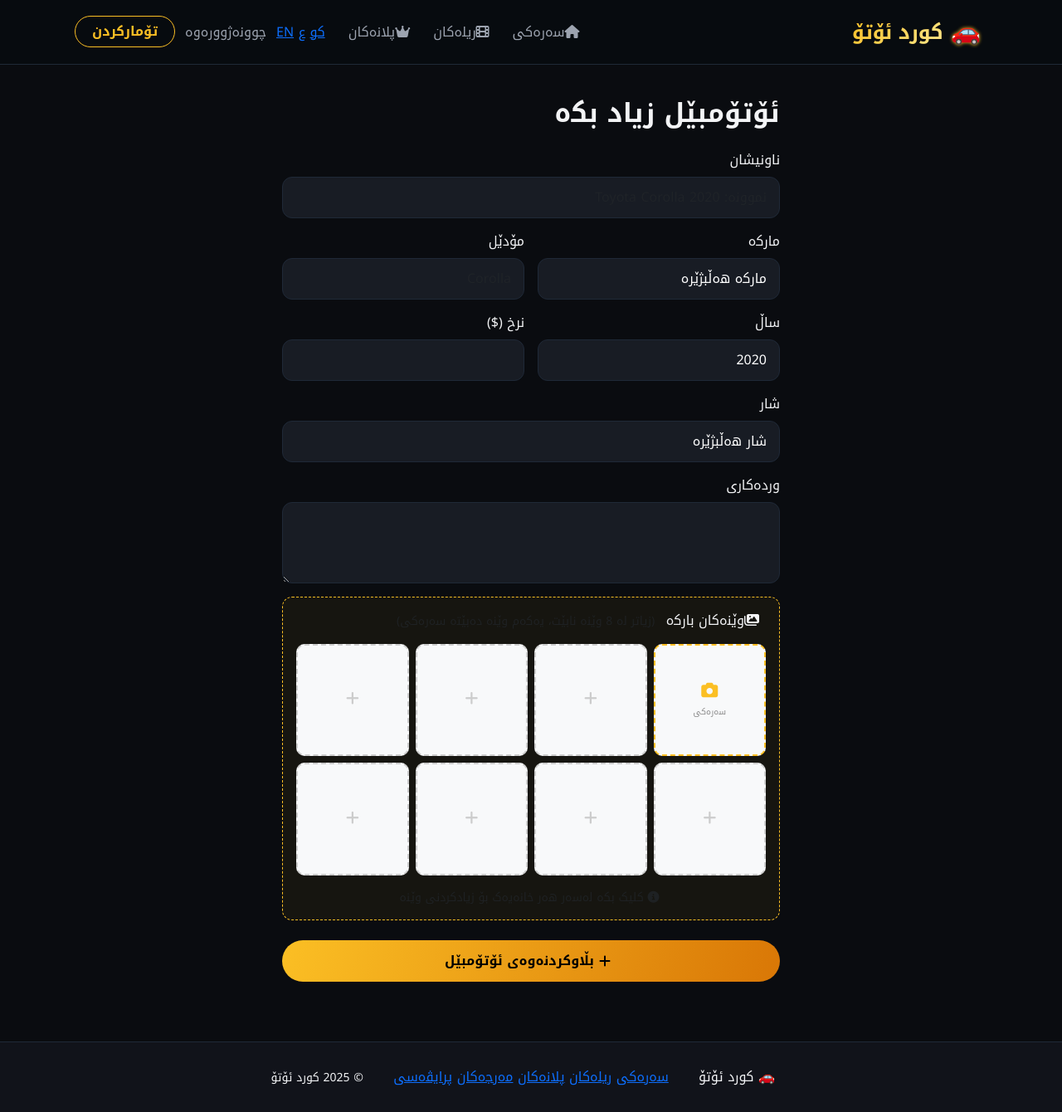
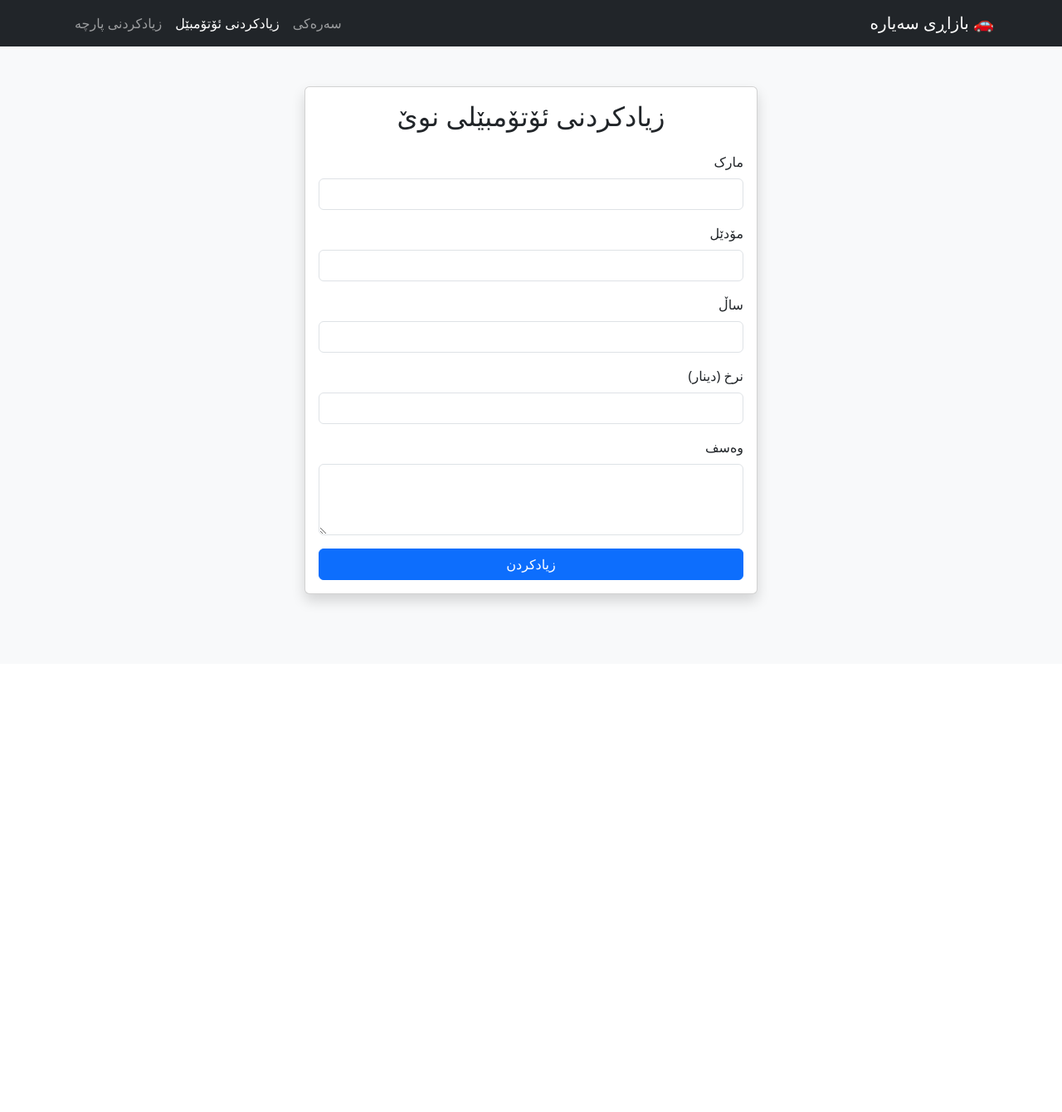
Before and after one commit to muhammadt90900-ux/Cars, a Flask app: template templates/add_vehicle.html in a window 1280 px wide. Shown: the whole page at 83% size. After the commit the page ends 732 px from the top, so only its background shows below. Run offline with Flask 3, Linux system fonts and the light colour scheme; the template is opened without the code that fills it, so the values that code supplies are empty; some libraries are stand-ins or nearby versions.

Commit message:
Refactor add_vehicle.html with new layout and styles

```diff
--- a/templates/add_vehicle.html
+++ b/templates/add_vehicle.html
@@ -1,193 +1,69 @@
-{% extends "base.html" %}
-{% block content %}
-<div class="container py-4">
-    <div class="auth-card mx-auto" style="max-width:600px;">
-        <h2 class="mb-4" style="font-weight:800;">ئۆتۆمبێل زیاد بکە</h2>
-        <form method="POST" enctype="multipart/form-data" id="vehicleForm">
-            <input type="hidden" name="csrf_token" value="{{ csrf_token() }}">
+<!DOCTYPE html>
+<html lang="ku" dir="rtl">
+<head>
+    <meta charset="UTF-8">
+    <meta name="viewport" content="width=device-width, initial-scale=1.0">
+    <title>زیادکردنی ئۆتۆمبێل - بازاڕی سەیارە</title>
+    <link href="https://cdn.jsdelivr.net/npm/bootstrap@5.3.0/dist/css/bootstrap.rtl.min.css" rel="stylesheet">
+    <style>
+        body { background-color: #f8f9fa; }
+    </style>
+</head>
+<body>
 
-            <div class="mb-3">
-                <label class="form-label ka-label">ناونیشان</label>
-                <input type="text" name="title" class="form-control ka-input" required placeholder="نموونە: Toyota Corolla 2020">
+    <!-- ناڤبار -->
+    <nav class="navbar navbar-expand-lg navbar-dark bg-dark">
+        <div class="container">
+            <a class="navbar-brand" href="/">🚗 بازاڕی سەیارە</a>
+            <button class="navbar-toggler" type="button" data-bs-toggle="collapse" data-bs-target="#navbarNav">
+                <span class="navbar-toggler-icon"></span>
+            </button>
+            <div class="collapse navbar-collapse" id="navbarNav">
+                <ul class="navbar-nav ms-auto">
+                    <li class="nav-item"><a class="nav-link" href="/">سەرەکی</a></li>
+                    <li class="nav-item"><a class="nav-link active" href="/add_vehicle">زیادکردنی ئۆتۆمبێل</a></li>
+                    <li class="nav-item"><a class="nav-link" href="/add_part">زیادکردنی پارچە</a></li>
+                </ul>
             </div>
+        </div>
+    </nav>
 
-            <div class="row g-3 mb-3">
-                <div class="col-6">
-                    <label class="form-label ka-label">مارکە</label>
-                    <select name="brand" class="form-select ka-input" required>
-                        <option value="">مارکە هەڵبژێرە</option>
-                        {% for b in brands %}
-                        <option value="{{ b }}">{{ b }}</option>
-                        {% endfor %}
-                    </select>
-                </div>
-                <div class="col-6">
-                    <label class="form-label ka-label">مۆدێل</label>
-                    <input type="text" name="model" class="form-control ka-input" placeholder="Corolla">
+    <!-- فۆڕم -->
+    <div class="container mt-5">
+        <div class="row justify-content-center">
+            <div class="col-md-6">
+                <div class="card shadow">
+                    <div class="card-body">
+                        <h2 class="card-title text-center mb-4">زیادکردنی ئۆتۆمبێلی نوێ</h2>
+                        <form method="POST" action="/add_vehicle">
+                            <div class="mb-3">
+                                <label for="brand" class="form-label">مارک</label>
+                                <input type="text" class="form-control" id="brand" name="brand" required>
+                            </div>
+                            <div class="mb-3">
+                                <label for="model" class="form-label">مۆدێل</label>
+                                <input type="text" class="form-control" id="model" name="model" required>
+                            </div>
+                            <div class="mb-3">
+                                <label for="year" class="form-label">ساڵ</label>
+                                <input type="number" class="form-control" id="year" name="year" required>
+                            </div>
+                            <div class="mb-3">
+                                <label for="price" class="form-label">نرخ (دینار)</label>
+                                <input type="number" step="0.01" class="form-control" id="price" name="price" required>
+                            </div>
+                            <div class="mb-3">
+                                <label for="description" class="form-label">وەسف</label>
+                                <textarea class="form-control" id="description" name="description" rows="3"></textarea>
+                            </div>
+                            <button type="submit" class="btn btn-primary w-100">زیادکردن</button>
+                        </form>
+                    </div>
                 </div>
             </div>
+        </div>
+    </div>
 
-            <div class="row g-3 mb-3">
-                <div class="col-6">
-                    <label class="form-label ka-label">ساڵ</label>
-                    <input type="number" name="year" class="form-control ka-input" value="2020">
-                </div>
-                <div class="col-6">
-                    <label class="form-label ka-label">نرخ ($)</label>
-                    <input type="number" name="price" class="form-control ka-input" required>
-                </div>
-            </div>
-
-            <div class="mb-3">
-                <label class="form-label ka-label">شار</label>
-                <select name="city" class="form-select ka-input">
-                    <option value="">شار هەڵبژێرە</option>
-                    {% for c in cities %}
-                    <option value="{{ c }}">{{ c }}</option>
-                    {% endfor %}
-                </select>
-            </div>
-
-            <div class="mb-3">
-                <label class="form-label ka-label">وردەکاری</label>
-                <textarea name="description" class="form-control ka-input" rows="3"></textarea>
-            </div>
-
-            <!-- بەشی وێنەکان -->
-            <div class="mb-4 p-3" style="background: rgba(251,191,36,0.05); border: 1px dashed var(--gold); border-radius: 12px;">
-                <label class="form-label ka-label mb-3">
-                    <i class="fas fa-images me-2"></i>وێنەکان بارکە
-                    <small class="text-muted me-2">(زیاتر لە 8 وێنە نابێت، یەکەم وێنە دەبێتە سەرەکی)</small>
-                </label>
-
-                <!-- گرید 4x2 بۆ 8 وێنە -->
-                <div class="row g-2 mb-3" id="imageGrid">
-                    {% for i in range(8) %}
-                    <div class="col-3">
-                        <div class="image-slot" id="slot-{{ i }}" onclick="triggerUpload({{ i }})"
-                             style="aspect-ratio:1; border: 2px dashed #ccc; border-radius:10px; cursor:pointer;
-                                    display:flex; align-items:center; justify-content:center;
-                                    background:#f8f9fa; overflow:hidden; position:relative;">
-                            <div class="slot-placeholder" id="placeholder-{{ i }}">
-                                {% if i == 0 %}
-                                <div style="text-align:center;">
-                                    <i class="fas fa-camera" style="font-size:20px; color:var(--gold);"></i>
-                                    <div style="font-size:10px; color:#888; margin-top:4px;">سەرەکی</div>
-                                </div>
-                                {% else %}
-                                <i class="fas fa-plus" style="font-size:18px; color:#ccc;"></i>
-                                {% endif %}
-                            </div>
-                            <img id="preview-{{ i }}" src="" alt=""
-                                 style="display:none; width:100%; height:100%; object-fit:cover; border-radius:8px;">
-                            <button type="button" id="remove-{{ i }}"
-                                    onclick="removeImage(event, {{ i }})"
-                                    style="display:none; position:absolute; top:4px; right:4px;
-                                           background:rgba(255,0,0,0.8); color:white; border:none;
-                                           border-radius:50%; width:20px; height:20px; font-size:12px;
-                                           cursor:pointer; z-index:10;">×</button>
-                        </div>
-                    </div>
-                    {% endfor %}
-                </div>
-
-                <!-- input فایل مخفی -->
-                <input type="file" name="image_files" id="fileInput" accept="image/*" multiple
-                       style="display:none;" onchange="handleFiles(this.files)">
-
-                <small class="text-muted d-block text-center">
-                    <i class="fas fa-info-circle me-1"></i>
-                    کلیک بکە لەسەر هەر خانەیەک بۆ زیادکردنی وێنە
-                </small>
-            </div>
-
-            <button type="submit" class="btn-ka-primary w-100 justify-content-center" style="padding:13px;">
-                <i class="fas fa-plus me-2"></i>بڵاوکردنەوەی ئۆتۆمبێل
-            </button>
-        </form>
-    </div>
-</div>
-
-<style>
-.image-slot:hover {
-    border-color: var(--gold) !important;
-    background: rgba(251,191,36,0.05) !important;
-}
-#slot-0 {
-    border-color: var(--gold) !important;
-}
-</style>
-
-<script>
-let selectedFiles = [];
-let currentSlot = 0;
-
-function triggerUpload(slotIndex) {
-    currentSlot = slotIndex;
-    document.getElementById('fileInput').click();
-}
-
-function handleFiles(files) {
-    Array.from(files).forEach(file => {
-        if (selectedFiles.length >= 8) return;
-
-        // بدۆزە خانەی خاوێن
-        let emptySlot = -1;
-        for (let i = 0; i < 8; i++) {
-            if (!selectedFiles[i]) {
-                emptySlot = i;
-                break;
-            }
-        }
-        if (emptySlot === -1) return;
-
-        selectedFiles[emptySlot] = file;
-
-        const reader = new FileReader();
-        reader.onload = function(e) {
-            document.getElementById('preview-' + emptySlot).src = e.target.result;
-            document.getElementById('preview-' + emptySlot).style.display = 'block';
-            document.getElementById('placeholder-' + emptySlot).style.display = 'none';
-            document.getElementById('remove-' + emptySlot).style.display = 'block';
-            document.getElementById('slot-' + emptySlot).style.borderStyle = 'solid';
-            document.getElementById('slot-' + emptySlot).style.borderColor = 'var(--gold)';
-        };
-        reader.readAsDataURL(file);
-    });
-
-    updateFileInput();
-}
-
-function removeImage(event, slotIndex) {
-    event.stopPropagation();
-    selectedFiles[slotIndex] = null;
-    document.getElementById('preview-' + slotIndex).style.display = 'none';
-    document.getElementById('preview-' + slotIndex).src = '';
-    document.getElementById('placeholder-' + slotIndex).style.display = 'flex';
-    document.getElementById('remove-' + slotIndex).style.display = 'none';
-    document.getElementById('slot-' + slotIndex).style.borderStyle = 'dashed';
-    if (slotIndex !== 0) {
-        document.getElementById('slot-' + slotIndex).style.borderColor = '#ccc';
-    }
-    updateFileInput();
-}
-
-function updateFileInput() {
-    const dt = new DataTransfer();
-    selectedFiles.forEach(file => {
-        if (file) dt.items.add(file);
-    });
-    document.getElementById('fileInput').files = dt.files;
-}
-
-// چێکردنی فۆرم بەپێی ئەوەی وێنەی هەیە
-document.getElementById('vehicleForm').addEventListener('submit', function(e) {
-    const hasImage = selectedFiles.some(f => f !== null && f !== undefined);
-    if (!hasImage) {
-        e.preventDefault();
-        alert('تکایە لانیکەم یەک وێنە هەڵبژێرە');
-    }
-});
-</script>
-
-{% endblock %}
+    <script src="https://cdn.jsdelivr.net/npm/bootstrap@5.3.0/dist/js/bootstrap.bundle.min.js"></script>
+</body>
+</html>
```
